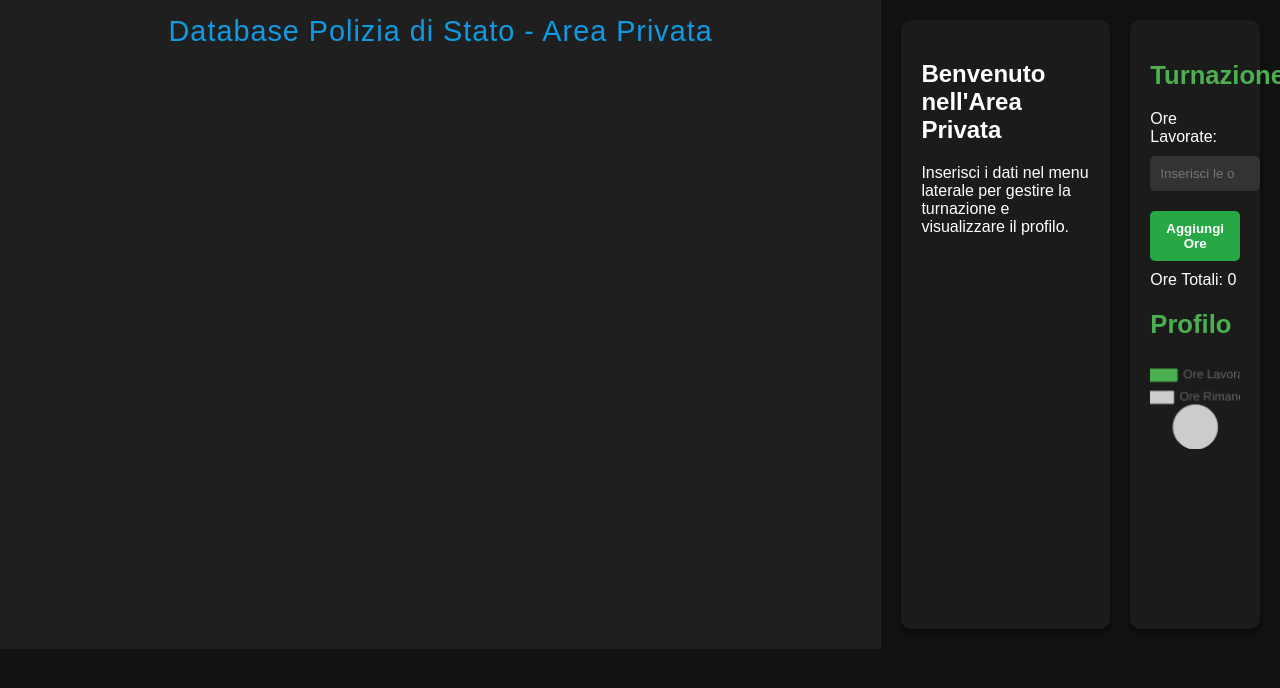
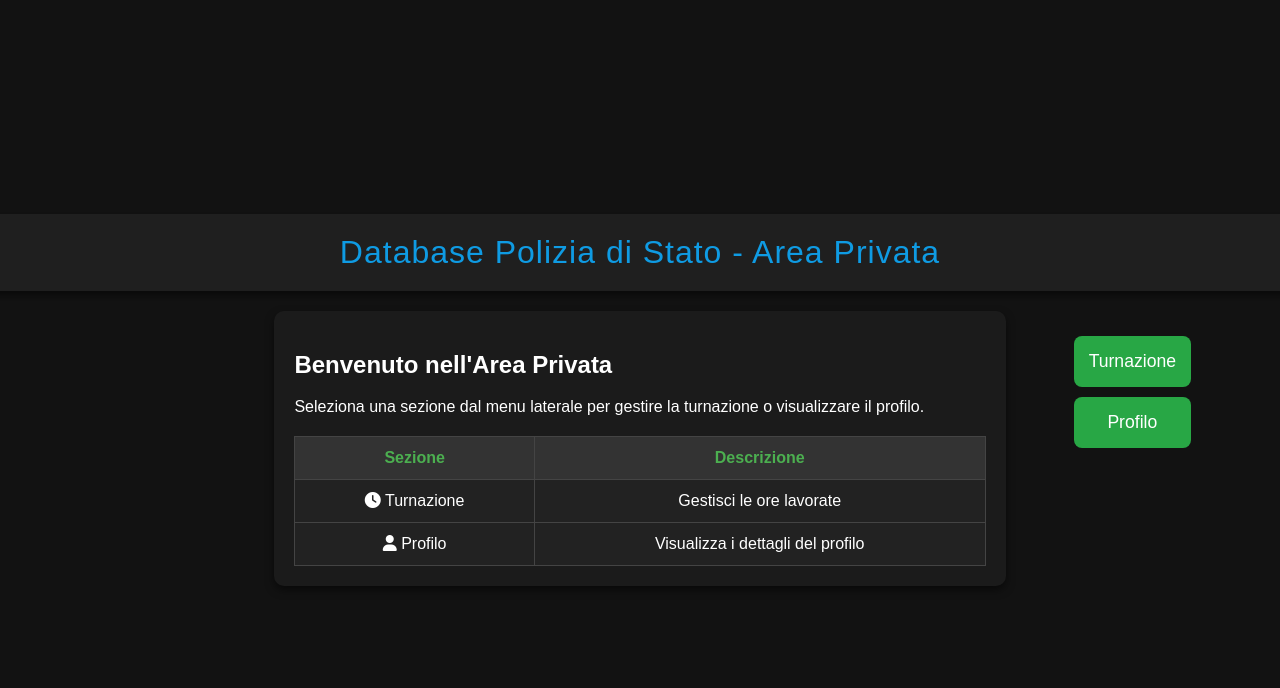
Before and after one commit to Shin508/DataBase, a website: page elements.html in a window 1280 px wide. Drawn offline with nearby package versions, Linux system fonts and the light colour scheme.

Commit message:
Update elements.html

```diff
--- a/elements.html
+++ b/elements.html
@@ -4,103 +4,146 @@
     <meta charset="UTF-8">
     <meta name="viewport" content="width=device-width, initial-scale=1.0">
     <title>Database Polizia - Area Privata</title>
+    <link href="https://cdnjs.cloudflare.com/ajax/libs/font-awesome/6.0.0-beta3/css/all.min.css" rel="stylesheet">
     <style>
         body {
-            font-family: Arial, sans-serif;
+            font-family: 'Arial', sans-serif;
             background-color: #121212;
             color: #fff;
             margin: 0;
             padding: 0;
             display: flex;
+            justify-content: center;
+            align-items: center;
+            height: 100vh;
+            flex-direction: column;
         }
 
         header {
             background-color: #1f1f1f;
             color: #0f9be3;
             text-align: center;
-            padding: 15px 0;
-            font-size: 1.8em;
+            padding: 20px;
+            font-size: 2em;
             letter-spacing: 1px;
             width: 100%;
+            box-shadow: 0 4px 8px rgba(0, 0, 0, 0.5);
         }
 
         .container {
             display: flex;
-            flex: 1;
-            margin: 20px;
+            justify-content: center;
+            width: 90%;
+            margin-top: 20px;
+            position: relative;
         }
 
         .main-content {
-            width: 75%;
-            padding: 20px;
             background-color: #1b1b1b;
             border-radius: 10px;
             box-shadow: 0 4px 8px rgba(0, 0, 0, 0.5);
+            padding: 20px;
+            width: 60%;
+            transition: transform 0.5s ease;
         }
 
-        .sidebar {
-            width: 25%;
-            padding: 20px;
+        .sidebar-buttons {
+            position: absolute;
+            top: 20px;
+            right: 20px;
+            display: flex;
+            flex-direction: column;
+        }
+
+        .sidebar-buttons button {
+            background-color: #4caf50;
+            border: none;
+            padding: 15px;
+            color: white;
+            font-size: 1.1em;
+            margin: 5px;
+            border-radius: 8px;
+            cursor: pointer;
+            transition: background-color 0.3s;
+        }
+
+        .sidebar-buttons button:hover {
+            background-color: #388e3c;
+        }
+
+        .expand-section {
+            display: none;
+            position: absolute;
+            top: 20px;
+            left: 0;
+            width: 60%;
             background-color: #1b1b1b;
             border-radius: 10px;
             box-shadow: 0 4px 8px rgba(0, 0, 0, 0.5);
-            margin-left: 20px;
+            padding: 20px;
+            transition: transform 0.5s ease;
         }
 
-        .sidebar h2 {
+        .expand-section.active {
+            display: block;
+            transform: translateX(0);
+        }
+
+        .expand-section h2 {
             font-size: 1.6em;
             color: #4caf50;
             margin-bottom: 20px;
         }
 
-        .sidebar button {
+        .turnazione input, .turnazione button {
             width: 100%;
-            padding: 10px;
-            background-color: #007bff;
+            padding: 12px;
+            margin-top: 10px;
+            border-radius: 8px;
             border: none;
-            border-radius: 5px;
-            cursor: pointer;
+            background-color: #333;
             color: white;
-            font-weight: bold;
-            margin-top: 10px;
+            font-size: 1.1em;
+            transition: background-color 0.3s;
         }
 
-        .sidebar button:hover {
-            background-color: #0056b3;
+        .turnazione button, .sidebar-buttons button {
+            background-color: #28a745;
         }
 
-        .turnazione input {
-            width: 100%;
-            padding: 10px;
-            margin: 10px 0;
-            border-radius: 5px;
-            background-color: #333;
-            color: white;
-            border: none;
-        }
-
-        .turnazione button {
-            width: 100%;
-            padding: 10px;
-            background-color: #28a745;
-            border: none;
-            border-radius: 5px;
-            cursor: pointer;
-            color: white;
-            font-weight: bold;
-        }
-
-        .turnazione button:hover {
+        .turnazione button:hover, .sidebar-buttons button:hover {
             background-color: #218838;
         }
 
-        .chart-container {
+        .tabella-container {
             width: 100%;
-            height: 250px;
+            margin-top: 20px;
         }
+
+        table {
+            width: 100%;
+            border-collapse: collapse;
+            background-color: #222;
+            transition: transform 0.2s ease-in-out;
+        }
+
+        table th, table td {
+            padding: 12px;
+            text-align: center;
+            border: 1px solid #444;
+        }
+
+        table th {
+            background-color: #333;
+            color: #4caf50;
+        }
+
+        table tr:hover {
+            background-color: #444;
+            cursor: pointer;
+        }
+
     </style>
-    <!-- Includi Chart.js per il grafico a torta -->
-    <script src="https://cdn.jsdelivr.net/npm/chart.js"></script>
 </head>
 <body>
 
@@ -110,12 +153,38 @@
     <!-- Contenuto principale -->
     <div class="main-content">
         <h2>Benvenuto nell'Area Privata</h2>
-        <p>Inserisci i dati nel menu laterale per gestire la turnazione e visualizzare il profilo.</p>
+        <p>Seleziona una sezione dal menu laterale per gestire la turnazione o visualizzare il profilo.</p>
+
+        <div class="tabella-container">
+            <table id="infoTable">
+                <thead>
+                    <tr>
+                        <th>Sezione</th>
+                        <th>Descrizione</th>
+                    </tr>
+                </thead>
+                <tbody>
+                    <tr onclick="showTurnazione()">
+                        <td><i class="fas fa-clock"></i> Turnazione</td>
+                        <td>Gestisci le ore lavorate</td>
+                    </tr>
+                    <tr onclick="showProfilo()">
+                        <td><i class="fas fa-user"></i> Profilo</td>
+                        <td>Visualizza i dettagli del profilo</td>
+                    </tr>
+                </tbody>
+            </table>
+        </div>
     </div>
 
-    <!-- Barra laterale -->
-    <div class="sidebar">
-        <div class="turnazione">
+    <!-- Pulsanti laterali per selezionare la sezione -->
+    <div class="sidebar-buttons">
+        <button onclick="toggleSection('turnazione')">Turnazione</button>
+        <button onclick="toggleSection('profilo')">Profilo</button>
+    </div>
+
+    <!-- Sezioni espandibili -->
+    <div class="expand-section" id="turnazioneSection">
         <h2>Turnazione</h2>
         <label for="oreLavorate">Ore Lavorate:</label>
         <input type="number" id="oreLavorate" placeholder="Inserisci le ore" />
@@ -123,29 +192,26 @@
         <p id="totalOre" style="color: #fff; margin-top: 10px;">Ore Totali: 0</p>
     </div>
 
-        <div class="profilo">
+    <div class="expand-section" id="profiloSection">
         <h2>Profilo</h2>
         <div class="chart-container">
             <canvas id="oreChart"></canvas>
         </div>
     </div>
-    </div>
+
 </div>
 
+<script src="https://cdn.jsdelivr.net/npm/chart.js"></script>
 <script>
-// Funzione per gestire la risposta OAuth2 di Discord
-window.onload = function() {
-    const urlParams = new URLSearchParams(window.location.search);
-    const code = urlParams.get('code');
+// Funzione per mostrare una sezione espandibile
+function toggleSection(section) {
+    const sections = document.querySelectorAll('.expand-section');
+    sections.forEach((sec) => {
+        sec.classList.remove('active');
+    });
 
-    if (code) {
-        // Simula la convalida dell'utente
-        alert('Autenticazione avvenuta con successo!');
-
-        // Dopo l'autenticazione, mostra l'area privata
-        document.querySelector('.main-content').style.display = 'block';
-        document.querySelector('.sidebar').style.display = 'block';
-    }
+    const sectionElement = document.getElementById(section + 'Section');
+    sectionElement.classList.add('active');
 }
 
 // Inizializza il grafico a torta
```
Lines whose indentation alone changed are shown as unchanged.
